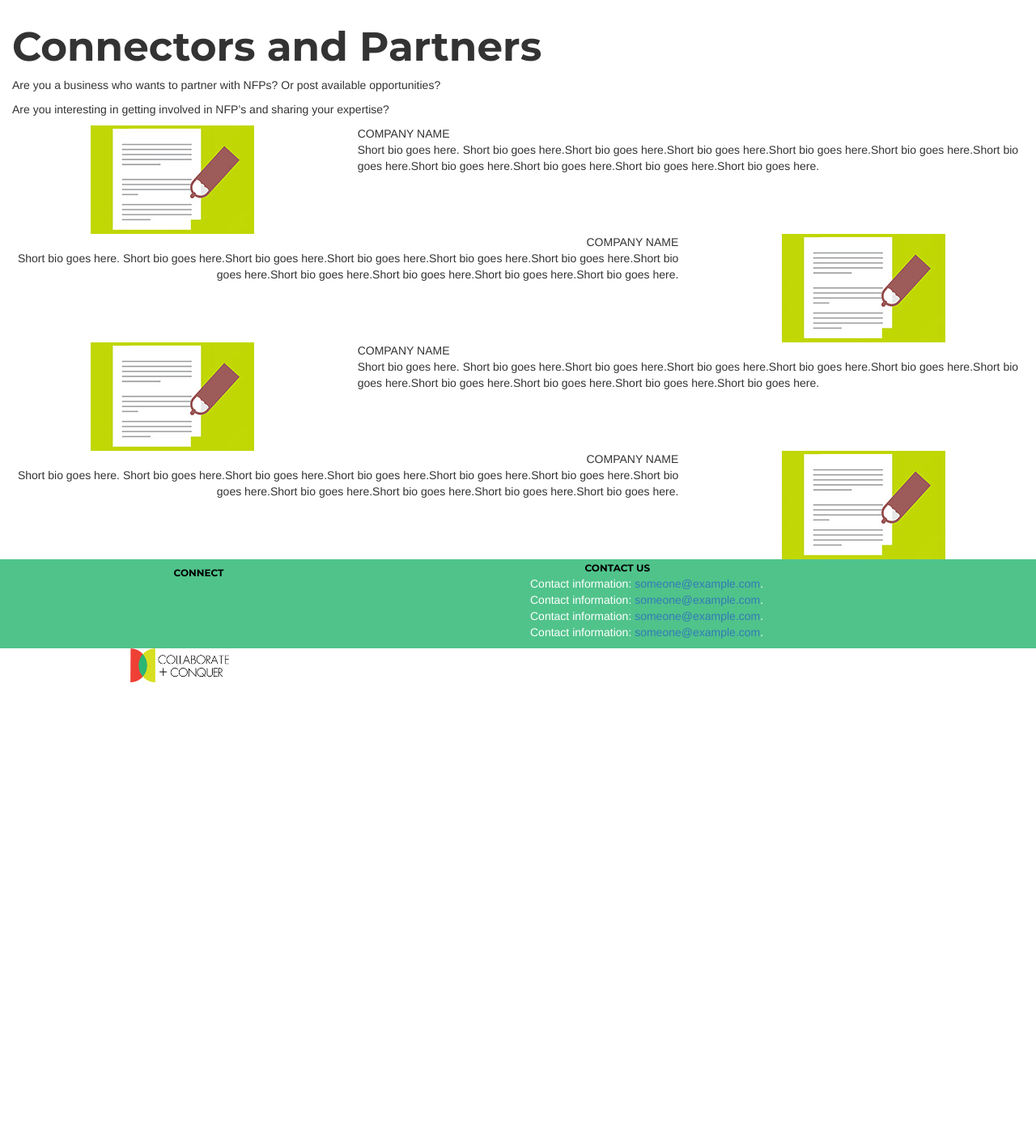
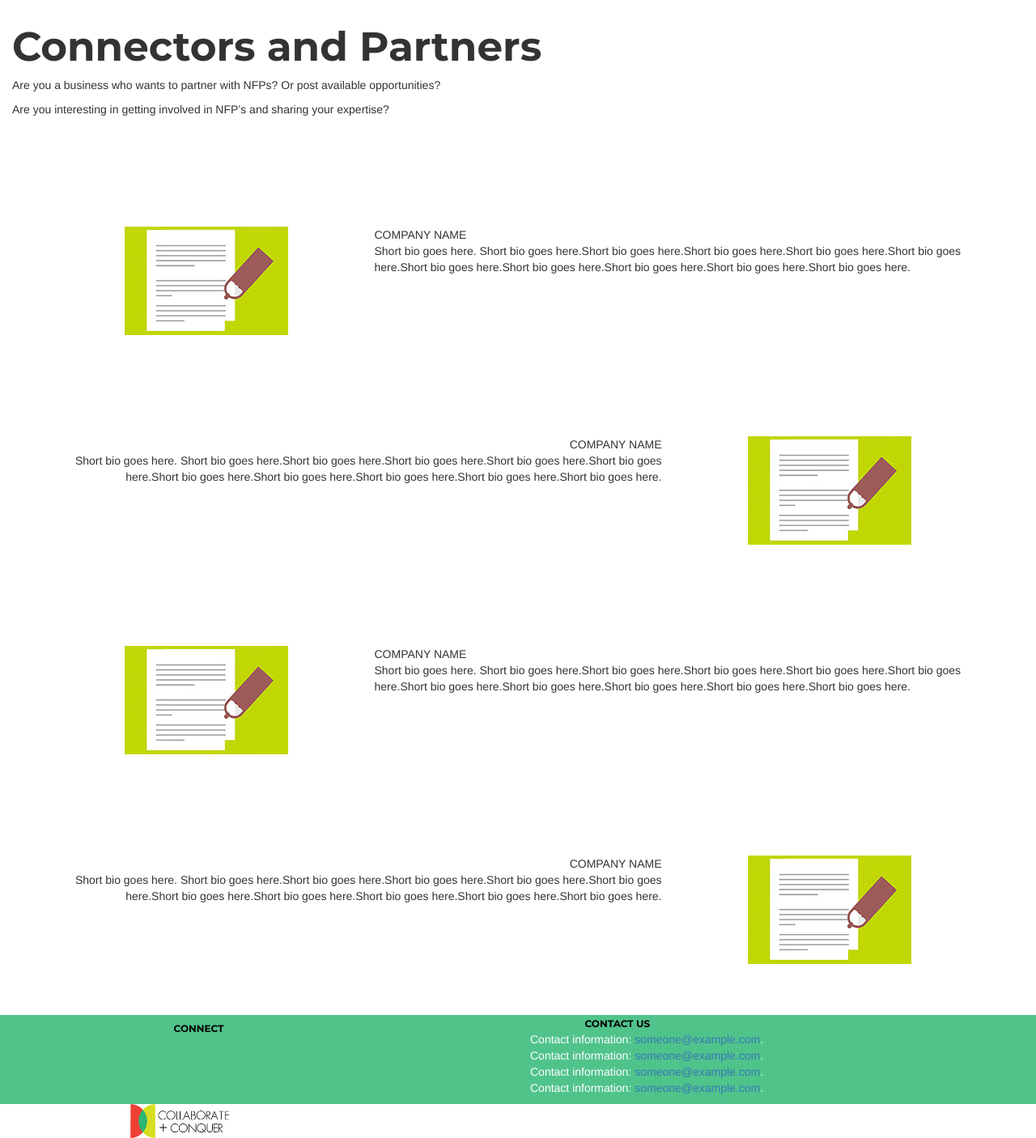
Before and after one commit to ClairesCoding/C-Cwebsite, a PHP site: the page made by get involved.html in a window 1280 px wide. Shown: the part 93-1499 px from the top of the page at 81% size. Before the commit the page ends 936 px from the top, so only its background shows below. Run offline with PHP 8.4, Linux system fonts and the light colour scheme.

Commit message:
Update style.css

```diff
--- a/style.css
+++ b/style.css
@@ -102,7 +102,16 @@ h7{
     width: 50%;
     color: black;
     background-color: #d5df29;
+    border-color:#d5df29;
 }
+
+.btn-default:hover{
+    border-color: #d5df29;
+    border: 2px solid;
+    color: #d5df29;
+    background-color: transparent;
+}
+
 .title{
     margin-bottom: -100px;
     position: relative;
@@ -226,3 +235,12 @@ img{
     width:20%;
     margin-left:24%;
 }
+
+/*CONNECTORS PAGE*/
+.connectorshead{
+    padding-bottom: 5%;
+}
+
+.listing{
+    padding:5%;
+}
```
